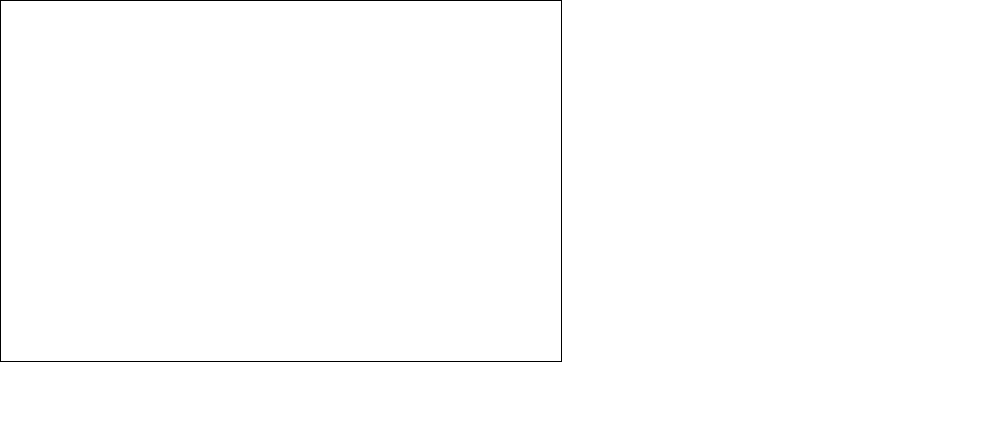
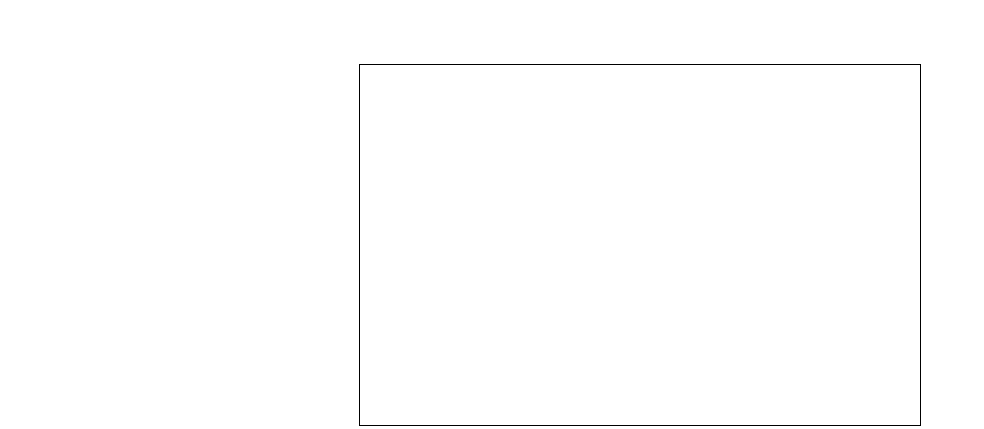
Before and after one commit to GarrettAnderson/html-5-canvas, a website: page public/index.html in a window 1280 px wide. Shown: the whole page, without its empty margins (0-984 px from the left). Drawn offline with Linux system fonts and the light colour scheme.

Commit message:
moved the canvs drawing area down from the op of the screen. still more work to do bc the line is drawn by mous without a click event

```diff
--- a/public/index.html
+++ b/public/index.html
@@ -8,7 +8,9 @@
     <link rel="stylesheet" href="/screen.css">
   </head>
   <body>
-    <canvas id="draw" width="560" height="360"></canvas>
+    <section class="canvas">
+      <canvas id="draw" width="560" height="360"></canvas>
+    </section>
     <script src="/main.js" charset="utf-8"></script>
   </body>
 </html>
--- a/public/screen.css
+++ b/public/screen.css
@@ -14,3 +14,12 @@ body {
 canvas {
   border: 1px solid black;
 }
+
+.canvas {
+  max-width: 100%;
+  max-height: : 100%;
+  display: flex;
+  align-items: center;
+  justify-content: center;
+  margin-top: 4rem;
+}
```
